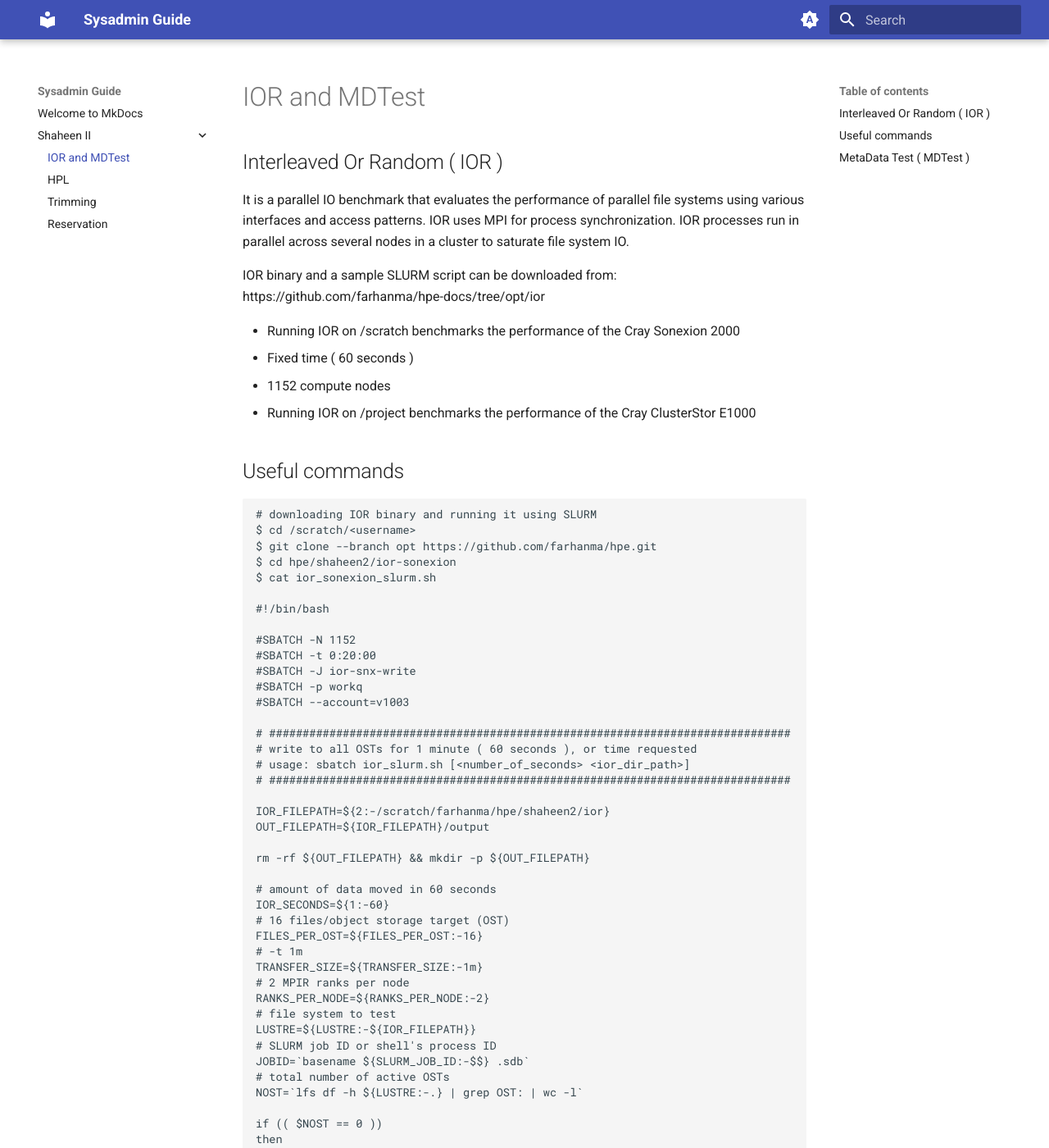
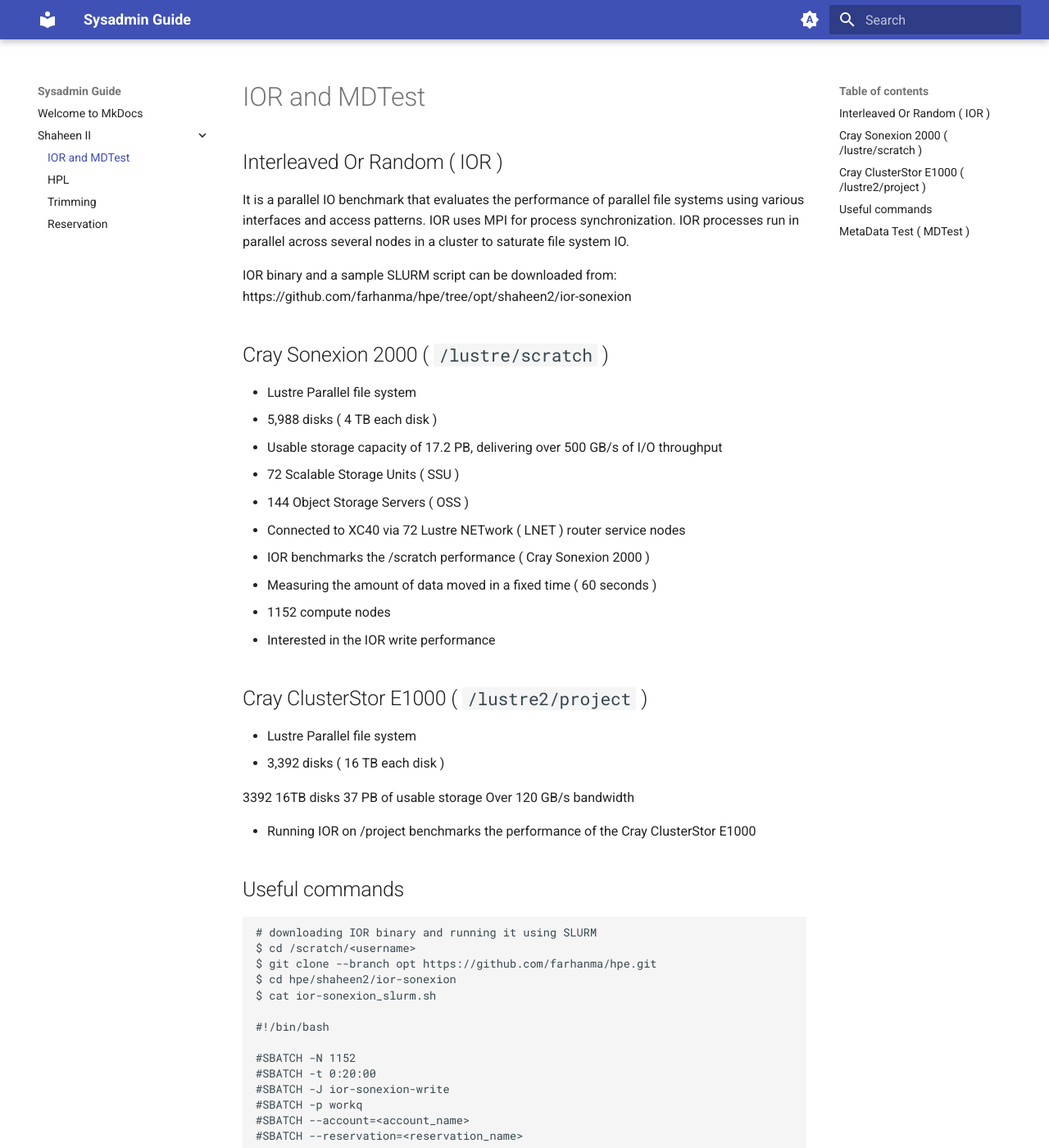
Before and after one commit to farhanma/hpe, an MkDocs documentation site: the page built from docs/shaheen2/ior.md, in a window 1280 px wide and 1400 px high. Shown: the whole window at 82% size. Built offline with MkDocs 1.6.1 and Material for MkDocs 9.7.7, drawn with Linux system fonts in a browser that asks for light colours; some of the changed text lies outside the part shown.

Commit message:
update docs

````diff
--- a/docs/shaheen2/ior.md
+++ b/docs/shaheen2/ior.md
@@ -10,11 +10,30 @@ synchronization. IOR processes run in parallel across several nodes in a cluster
 to saturate file system IO.
 
 IOR binary and a sample SLURM script can be downloaded from:
-https://github.com/farhanma/hpe-docs/tree/opt/ior
+https://github.com/farhanma/hpe/tree/opt/shaheen2/ior-sonexion
 
-* Running IOR on /scratch benchmarks the performance of the Cray Sonexion 2000
-  * Fixed time ( 60 seconds )
+## Cray Sonexion 2000 ( `/lustre/scratch` )
+
+* Lustre Parallel file system
+* 5,988 disks ( 4 TB each disk )
+* Usable storage capacity of 17.2 PB, delivering over 500 GB/s of I/O throughput
+* 72 Scalable Storage Units ( SSU )
+* 144 Object Storage Servers ( OSS )
+* Connected to XC40 via 72 Lustre NETwork ( LNET ) router service nodes
+* IOR benchmarks the /scratch performance ( Cray Sonexion 2000 )
+  * Measuring the amount of data moved in a fixed time ( 60 seconds )
   * 1152 compute nodes
+  * Interested in the IOR write performance
+
+## Cray ClusterStor E1000 ( `/lustre2/project` )
+
+* Lustre Parallel file system
+* 3,392 disks ( 16 TB each disk )
+
+3392 16TB disks
+37 PB of usable storage
+Over 120 GB/s bandwidth
+
 * Running IOR on /project benchmarks the performance of the Cray ClusterStor E1000
 
 ## Useful commands
@@ -24,22 +43,23 @@ https://github.com/farhanma/hpe-docs/tree/opt/ior
 $ cd /scratch/<username>
 $ git clone --branch opt https://github.com/farhanma/hpe.git
 $ cd hpe/shaheen2/ior-sonexion
-$ cat ior_sonexion_slurm.sh
+$ cat ior-sonexion_slurm.sh
 
 #!/bin/bash
 
 #SBATCH -N 1152
 #SBATCH -t 0:20:00
-#SBATCH -J ior-snx-write
+#SBATCH -J ior-sonexion-write
 #SBATCH -p workq
-#SBATCH --account=v1003
+#SBATCH --account=<account_name>
+#SBATCH --reservation=<reservation_name>
 
 # ##############################################################################
 # write to all OSTs for 1 minute ( 60 seconds ), or time requested
-# usage: sbatch ior_slurm.sh [<number_of_seconds> <ior_dir_path>]
+# usage: sbatch ior-sonexion_slurm.sh [<number_of_seconds> <ior_dir_path>]
 # ##############################################################################
 
-IOR_FILEPATH=${2:-/scratch/farhanma/hpe/shaheen2/ior}
+IOR_FILEPATH=${2:-/scratch/farhanma/hpe/shaheen2/ior-sonexion}
 OUT_FILEPATH=${IOR_FILEPATH}/output
 
 rm -rf ${OUT_FILEPATH} && mkdir -p ${OUT_FILEPATH}
@@ -106,7 +127,7 @@ grep ^Max ${BASE}.IOR || echo " ERROR: IOR did not complete"
 echo " "
 
 # to submit IOR job to SLURM
-$ sbatch ior_sonexion_slurm.sh [<number_of_seconds> <ior_dir_path>]
+$ sbatch ior-sonexion_slurm.sh [<number_of_seconds> <ior_dir_path>]
 ```
 
 ## MetaData Test ( MDTest )
````
Also changed, not shown: other parts of docs/shaheen2/ior.md (+2 -1 lines).
